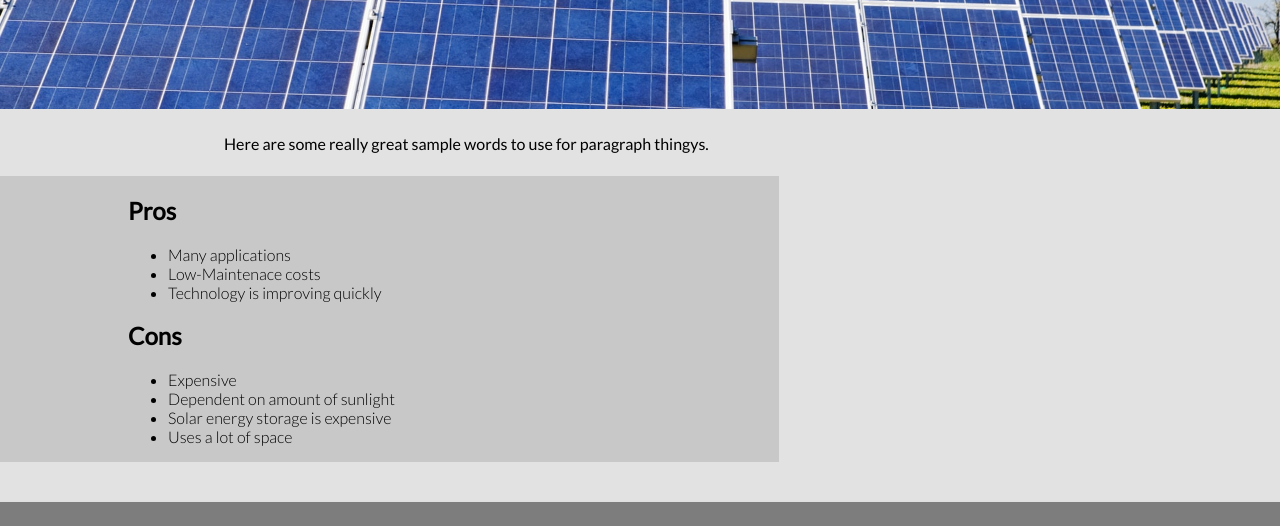
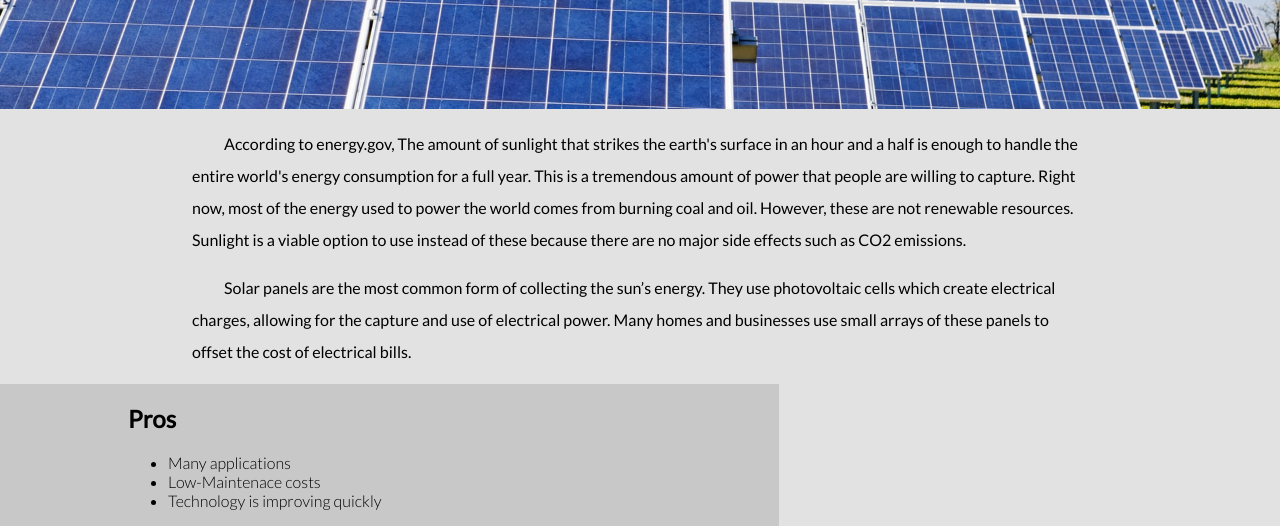
Before and after one commit to Xiathon/sustainable-developing, a plain HTML site: page index.html in a window 1280 px wide. Shown: the part 1640-2166 px from the top of the page. Drawn offline with Linux system fonts and the light colour scheme.

Commit message:
Update index.html

```diff
--- a/index.html
+++ b/index.html
@@ -53,8 +53,15 @@
        	<h1>Solar Power</h1>
         <img src="./Images/Solar Panels.jpg" alt="">
        	<p>
-       		Here are some really great sample words to use for paragraph thingys.
+			According to energy.gov, The amount of sunlight that strikes the earth's surface in an hour and a half is enough to handle the entire world's energy consumption for a full year.
+			This is a tremendous amount of power that people are willing to capture.
+			Right now, most of the energy used to power the world comes from burning coal and oil.
+			However, these are not renewable resources.
+			Sunlight is a viable option to use instead of these because there are no major side effects such as CO2 emissions.
        	</p>
+		<p>Solar panels are the most common form of collecting the sun’s energy.
+			They use photovoltaic cells which create electrical charges, allowing for the capture and use of electrical power.
+			Many homes and businesses use small arrays of these panels to offset the cost of electrical bills. </p>
        	<section class="pvsc">
 		     	<div class="pros">
 		     		<h2>Pros</h2>
@@ -156,6 +163,7 @@
 		<p>https://www.twi-global.com/technical-knowledge/faqs/geothermal-energy/pros-and-cons </p>
 		<p>https://www.energysage.com/about-clean-energy/wind/pros-cons-wind-energy/</p>
 		<p>https://www.greenmatch.co.uk/blog/2014/08/5-advantages-and-5-disadvantages-of-solar-energy</p>
+		<p>https://www.energy.gov/eere/</p>
 		<br>
 		<p>Also citing basically every source on html and css development</p>
 
```
